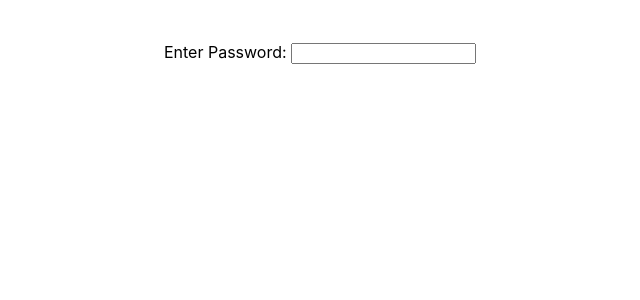
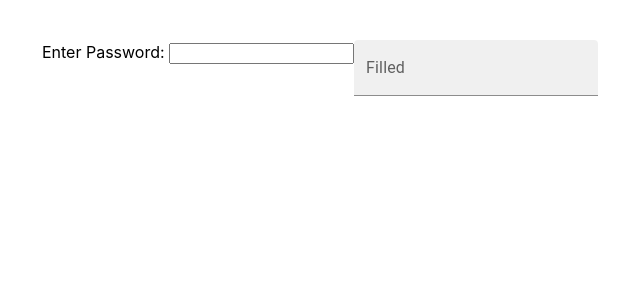
Before and after one commit to pramodboda/password-validator-reactjs, a React (Vite) app: page / in a window 1280 px wide. Shown: the top 300 px of the page, without its empty margins (320-960 px from the left). Built offline with nearby package versions, Linux system fonts and the light colour scheme.

Commit message:
DEV: Added UI

```diff
--- a/package.json
+++ b/package.json
@@ -10,6 +10,9 @@
     "preview": "vite preview"
   },
   "dependencies": {
+    "@emotion/react": "^11.11.4",
+    "@emotion/styled": "^11.11.5",
+    "@mui/material": "^5.15.20",
     "react": "^18.3.1",
     "react-dom": "^18.3.1",
     "validator": "^13.12.0"
--- a/src/assets/components/PasswordValidator/PasswordValidator.jsx
+++ b/src/assets/components/PasswordValidator/PasswordValidator.jsx
@@ -1,5 +1,8 @@
 import { useState } from "react";
 import validator from "validator";
+
+// ====== UI
+import TextField from "@mui/material/TextField";
 
 function PasswordValidator() {
   const [errorMsg, setErrorMsg] = useState("");
@@ -23,6 +26,7 @@
     <>
       <span>Enter Password: </span>
       <input type="text" onChange={(e) => validate(e.target.value)} />
+      <TextField id="filled-basic" label="Filled" variant="filled" />
       <br />
       {errorMsg === "" ? null : (
         <span style={{ color: "red" }}>{errorMsg}</span>
```
Also changed, not shown: 1 other file (tests, documents, lock files or other folders).
